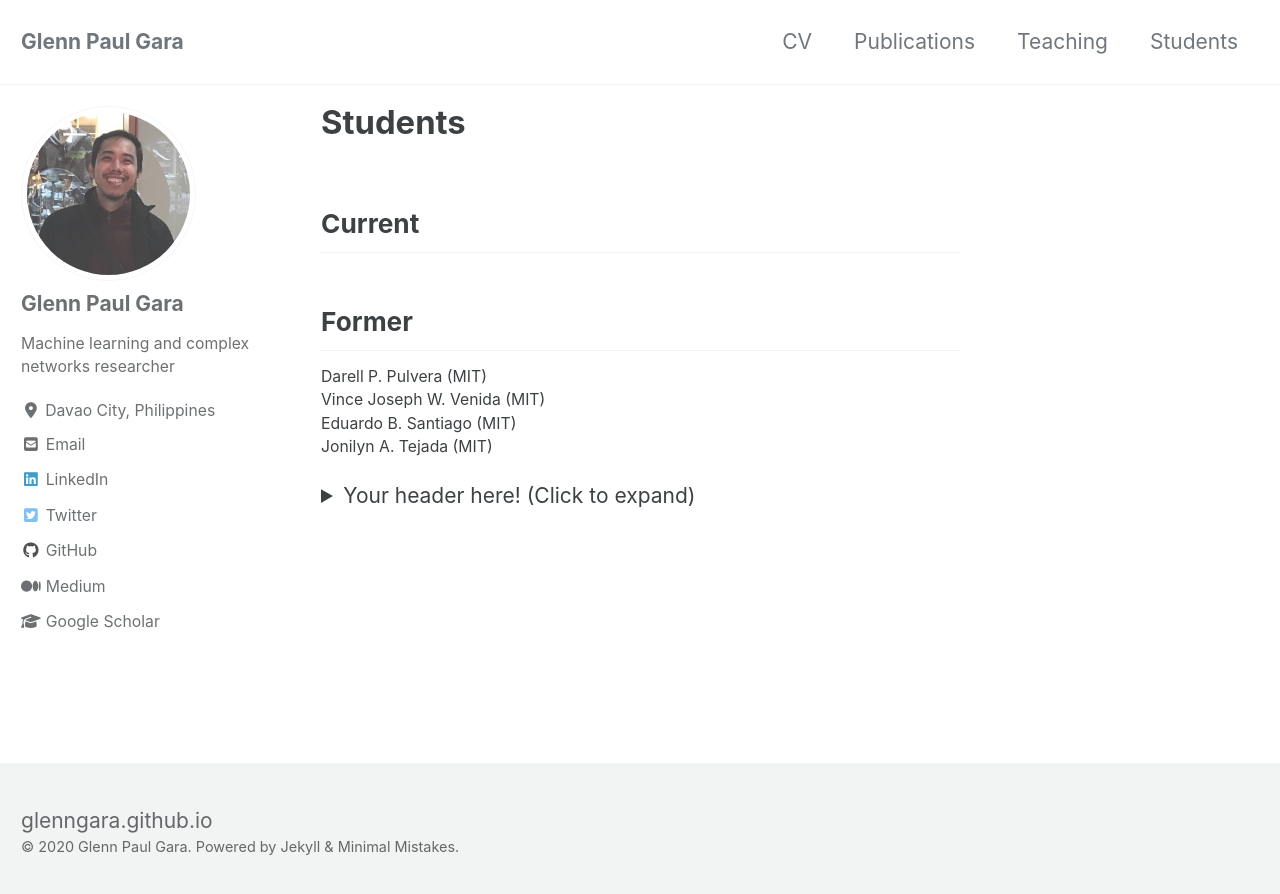
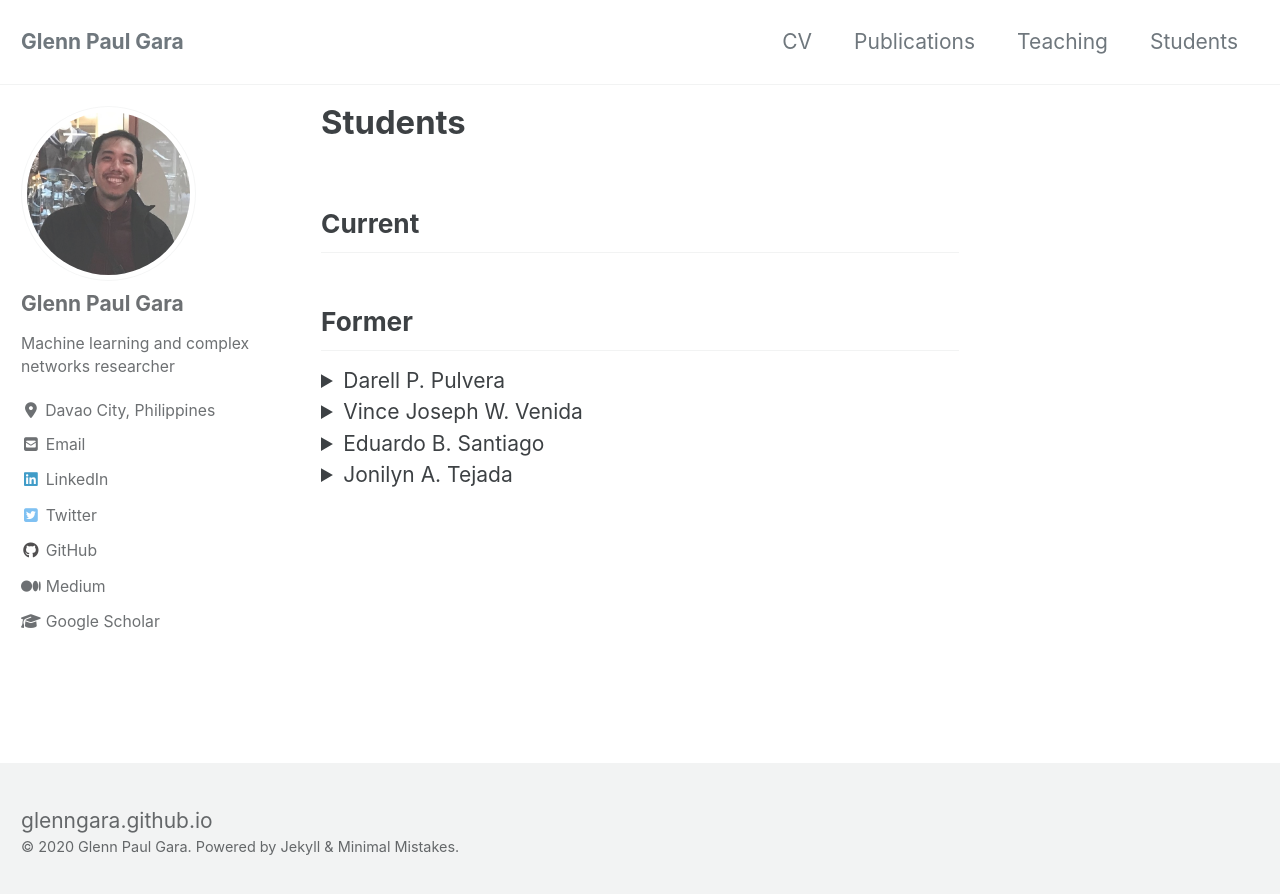
Before and after one commit to glenngara/glenngara.github.io, a Jekyll site: the page built from _pages/students.md, in a window 1280 px wide. Shown: the top 894 px of the page. Built offline with Jekyll 4.4.1, drawn with Linux system fonts in a browser that asks for light colours; cached includes are drawn as plain includes; nearby versions of some CDN libraries.

Commit message:
added studeents menu

```diff
--- a/_pages/students.md
+++ b/_pages/students.md
@@ -11,13 +11,23 @@ Current
 
 Former
 ------
-Darell P. Pulvera (MIT)
-Vince Joseph W. Venida (MIT)
-Eduardo B. Santiago (MIT)
-Jonilyn A. Tejada (MIT)
+<details>
+  <summary>Darell P. Pulvera</summary>
+  Master in Information Technology, 2019
 
+</details>
+<details>
+  <summary>Vince Joseph W. Venida</summary>
+  Master in Information Technology, 2019
 
+</details>
 <details>
-  <summary>Your header here! (Click to expand)</summary>
-  Your content here...
+  <summary>Eduardo B. Santiago</summary>
+  Master in Information Technology, 2019
+  A Model Based Prediction of Desirable Applicants through Employee’s Perception of Retention and Performance
 </details>
+<details>
+  <summary>Jonilyn A. Tejada</summary>
+  Master in Information Technology, 2018
+  LeafCheckIT: A Banana Leaf Analyzer for Identifying Macronutrient Deficiency
+</details>
```
